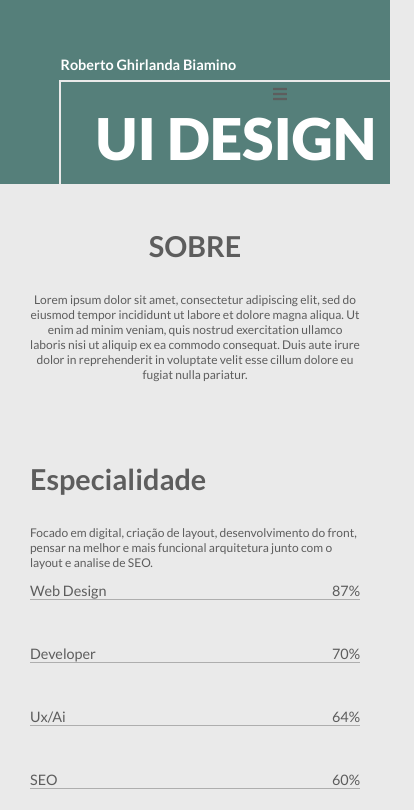
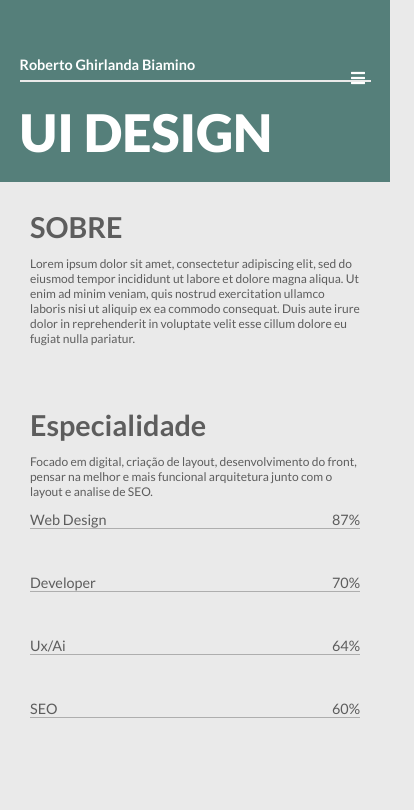
Before and after one commit to roghirlanda/portfolio, a website: page index.html in a window 390 px wide. Shown: the top 810 px of the page, 414 px wide, since content can reach past the window. Drawn offline with Linux system fonts and the light colour scheme.

Commit message:
ajuste margin content e menu

```diff
--- a/style.scss
+++ b/style.scss
@@ -148,7 +148,14 @@ h3 {
 	p {
 		font-size: 12px;
 	}
-
+	h1, h3 {
+		margin: 10px 0;
+	}
+	.menu {
+		color: #fff;
+		width: 10%;
+		top: 8%;
+	}
 	#menuDesktop {
 		display:none;
 	}
@@ -167,10 +174,12 @@ h3 {
 			position: relative;
 			top: 80px;
 			font-size: 1.8em;
-			left: 15%;
+			left: 0;
 			width: 90%;
-			border: 2px solid #eaeaea;
+			border: none;
+			border-top: 2px solid #eaeaea;
 			height: 180px;
+			margin: 0 auto;
 			h4 {
 				top: -25%;
 			}
@@ -179,10 +188,16 @@ h3 {
 			min-height: 180px;
 			width: 100%;
 			h1 {
-				top: -35%;
-				left: -10%;
+				top: -20%;
+				left: 0;
+				font-size: 1.8em;
+				text-align:left;
 			}
 		}
+	}
+
+	.about {
+		text-align: left;
 	}
 	.section-abilities {
 		.web-developer {
```
Also changed, not shown: index.html (+0 -2 lines), css/style.css.
